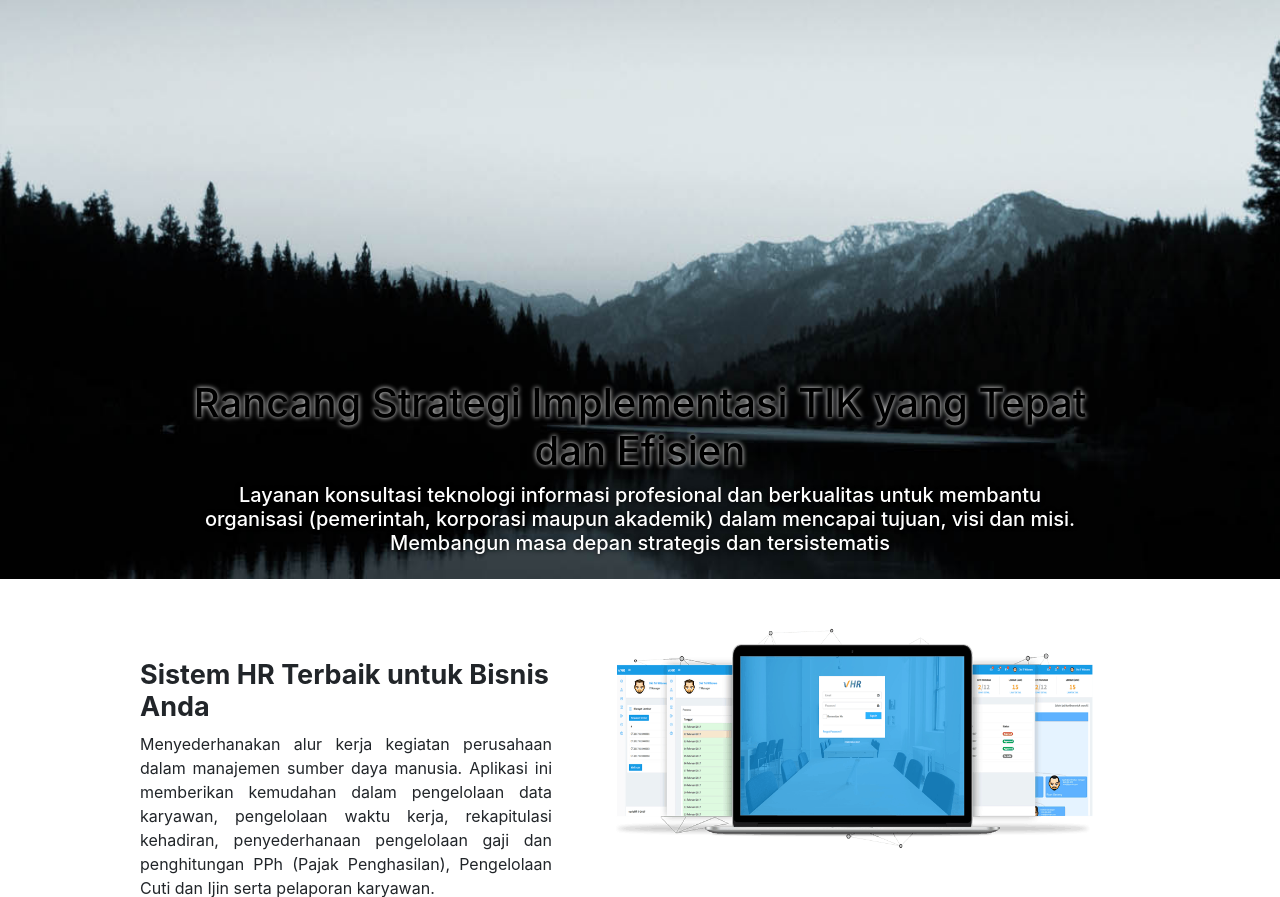
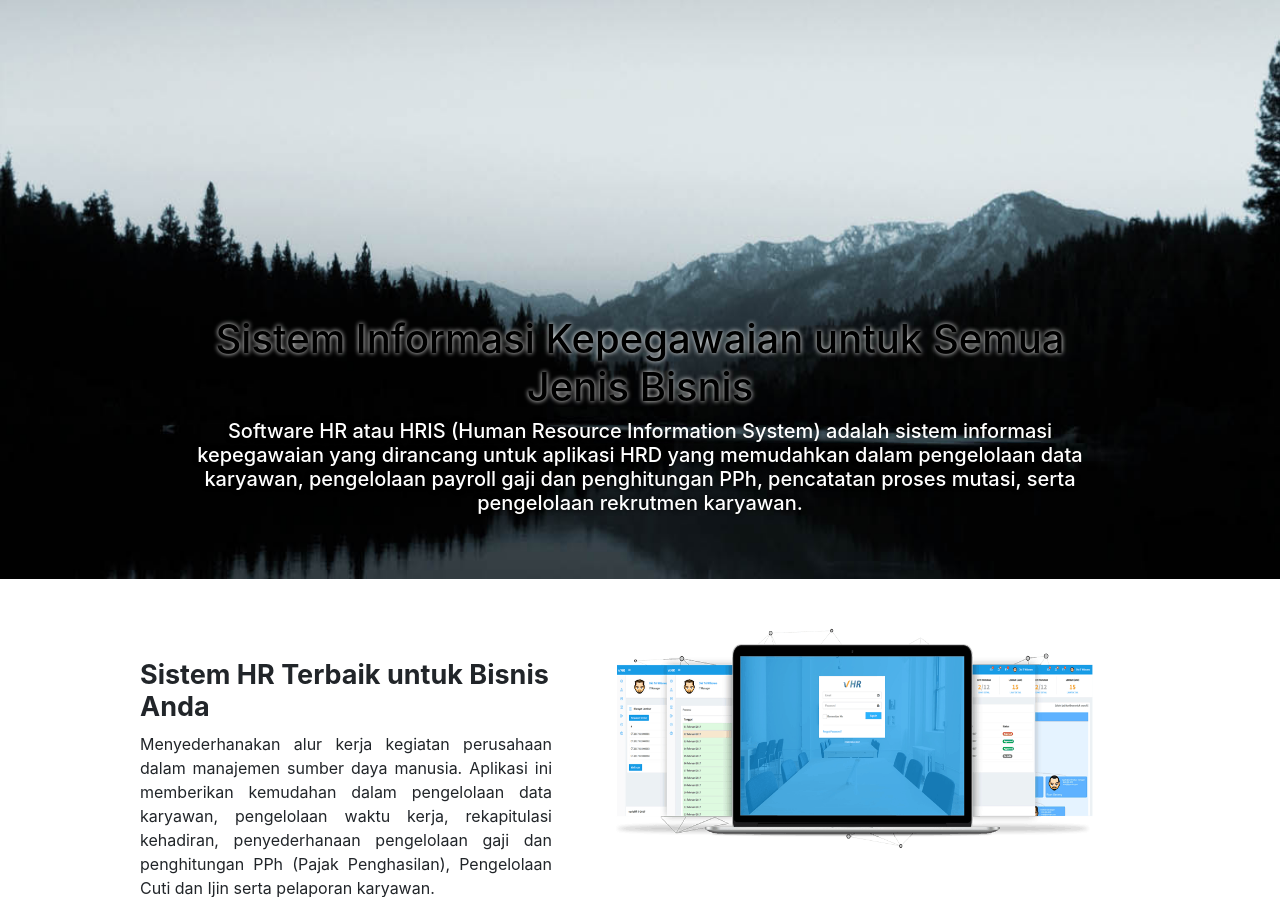
Before and after one commit to RaffRadd/Tubes-Webpro, a CodeIgniter app: page /TUBES/Product in a window 1280 px wide. Shown: the part 97-994 px from the top of the page. Run offline with CodeIgniter, Linux system fonts and the light colour scheme.

Commit message:
Error Fix at Home

```diff
--- a/application/views/Product.php
+++ b/application/views/Product.php
@@ -23,11 +23,11 @@
 
     <div>
 		<img src="./images/banner-bg.jpg" class="d-block w-100" alt="..." style="height:580px;">
-		<div class="carousel-caption" style="margin-bottom:100px;">
+		<div class="carousel-caption" style="margin-bottom:140px;">
 
-            <h1 style="color:black; text-shadow: 0px 0px 5px #FFF">Rancang Strategi Implementasi TIK yang Tepat dan Efisien</h1>
+            <h1 style="color:black; text-shadow: 0px 0px 5px #FFF">Sistem Informasi Kepegawaian untuk Semua Jenis Bisnis</h1>
 
-            <h5 style="text-shadow: 0px 0px 5px #000">Layanan konsultasi teknologi informasi profesional dan berkualitas untuk membantu organisasi (pemerintah, korporasi maupun akademik) dalam mencapai tujuan, visi dan misi. Membangun masa depan strategis dan tersistematis</h5>
+            <h5 style="text-shadow: 0px 0px 5px #000">Software HR atau HRIS (Human Resource Information System) adalah sistem informasi kepegawaian yang dirancang untuk aplikasi HRD yang memudahkan dalam pengelolaan data karyawan, pengelolaan payroll gaji dan penghitungan PPh, pencatatan proses mutasi, serta pengelolaan rekrutmen karyawan.</h5>
 
         </div>
 	</div>
--- a/application/views/home.php
+++ b/application/views/home.php
@@ -89,7 +89,7 @@ defined('BASEPATH') OR exit('No direct script access allowed');
 
 
 					<p>Saat ini Gamatechno sebagai software developer terbaik telah melayani lebih dari 400 klien B2B di seluruh Indonesia. Seiring dengan perkembangan perusahaan, Gamatechno memperluas segmen market untuk menyediakan solusi teknologi bagi institusi pemerintah, bisnis, transportasi dan beberapa segmen penting lainnya</p>
-					<a href="%3C?php%20echo%20site_url('About')?%3E"><button class="button">Selengkapnya</button></a>
+					<a href="<?php echo site_url('contactUs')?>"><button class="button">Selengkapnya</button></a>
 				</div>
 			</div>
 		</div>
```
